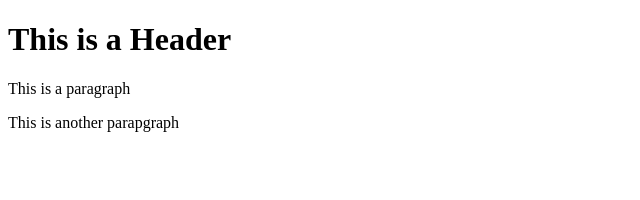
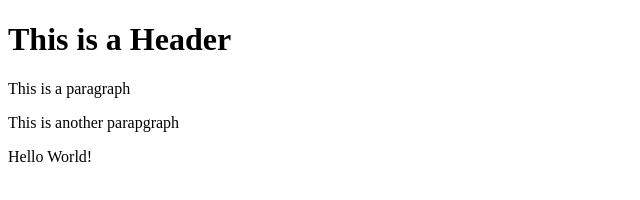
Before and after one commit to skystalls1122/git-test, a website: page index.html in a window 1280 px wide. Shown: the whole page, without its empty margins (0-640 px from the left). Drawn offline with Linux system fonts and the light colour scheme.

Commit message:
Using NPM

```diff
--- a/index.html
+++ b/index.html
@@ -4,5 +4,6 @@
         <h1>This is a Header</h1>
         <p>This is a paragraph</p>
         <p>This is another parapgraph</p>
+        <p>Hello World!</p>
     </body>
 </html>
```
Also changed, not shown: package.json (added, +24 -0 lines), 2 other files.
